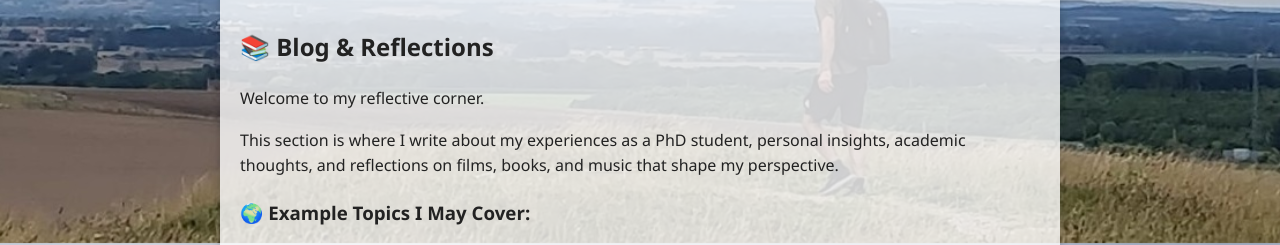
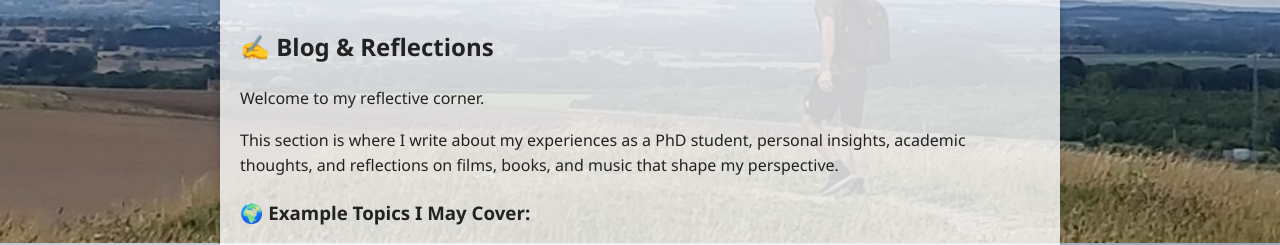
Before and after one commit to MKargar-2025/mkargar-2025.github.io, a Jekyll site: the page built from blog.html, in a window 1280 px wide. Shown: the part 657-902 px from the top of the page. Built offline with Jekyll 4.4.1, drawn with Linux system fonts in a browser that asks for light colours.

```diff
--- a/blog.html
+++ b/blog.html
@@ -5,7 +5,7 @@ permalink: /blog/
 ---
 
 <div class="content-box">
-  <h1>📚 Blog & Reflections</h1>
+  <h1>✍️ Blog & Reflections</h1>
   <p>Welcome to my reflective corner.</p>
   <p>This section is where I write about my experiences as a PhD student, personal insights, academic thoughts, and reflections on films, books, and music that shape my perspective.</p>
 
```
